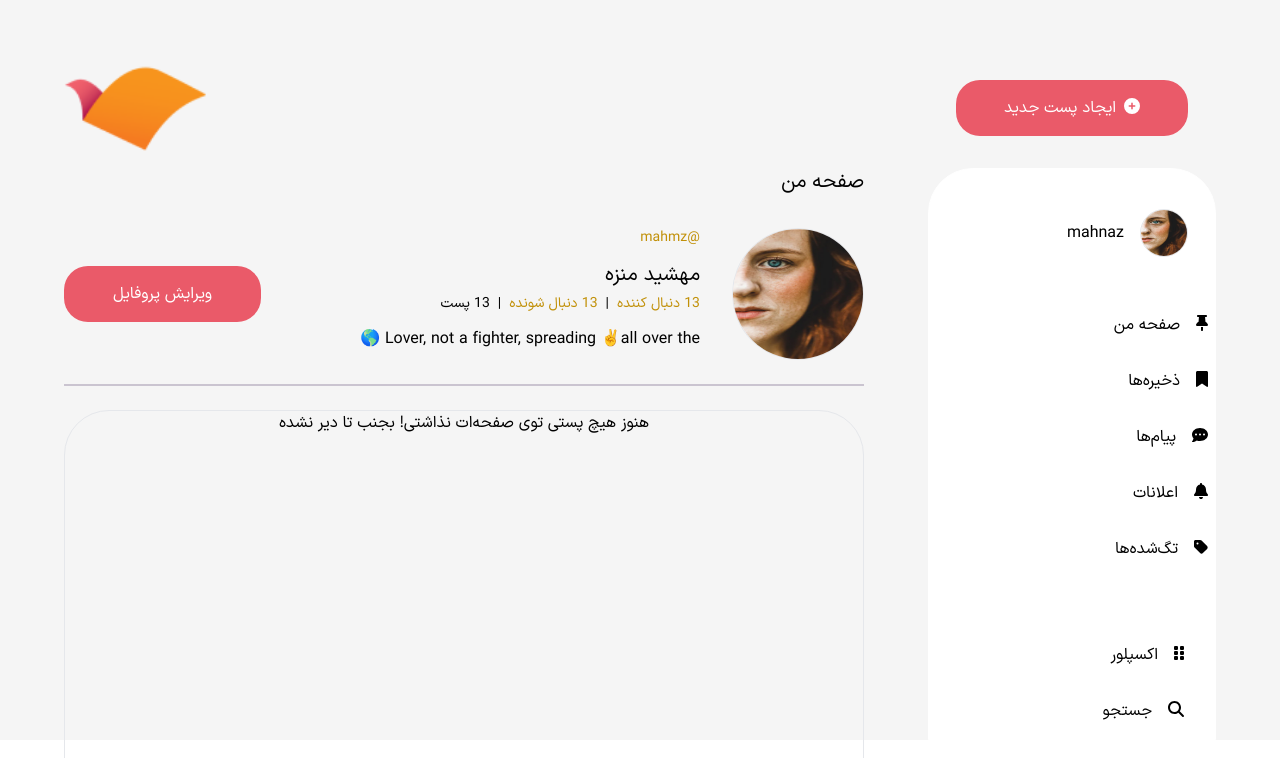
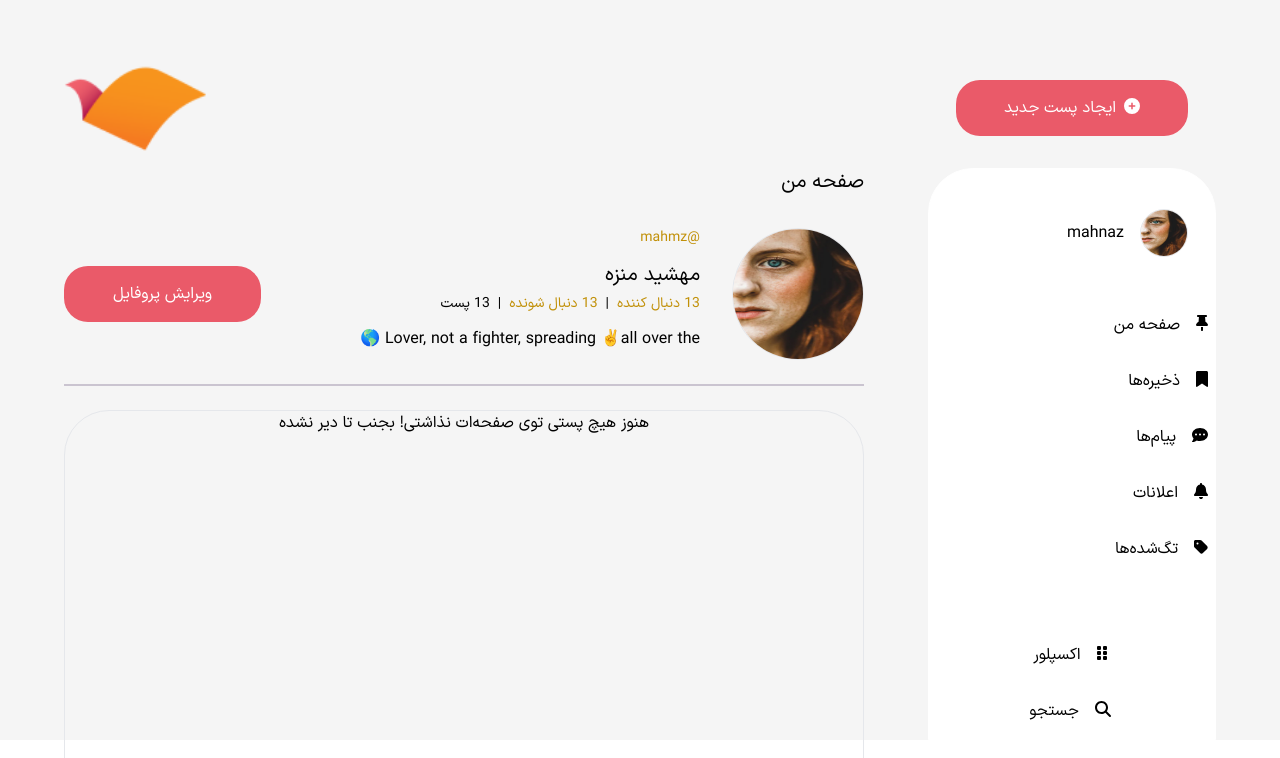
Before and after one commit to Hooman13/RahnemaCollegeProject, a React (Create React App) app: page /profile in a window 1280 px wide. Shown: the top 758 px of the page. Built offline with nearby package versions, Linux system fonts and the light colour scheme.

Commit message:
add hover to icons of sidebar

```diff
--- a/src/pages/Profile.tsx
+++ b/src/pages/Profile.tsx
@@ -38,7 +38,7 @@ export const Profile = () => {
           {/* sideBar */}
           <div className="h-full w-auto col-span-3 bg-white border border-white rounded-t-[45px] justify-items-center	">
             <div>
-              <div className="w-[296px] items-center flex h-20 m-6 py-4 px-8">
+              <div className="w-[296px] items-center flex h-20 m-6 py-4 px-8 ">
                 <img
                   className="border rounded-full w-12 h-12"
                   src="./img/avatar.png"
@@ -46,31 +46,31 @@ export const Profile = () => {
                 />
                 <span className="px-4 py-3">mahnaz</span>
               </div>
-              <div className="w-[296px] items-center py-4 flex h-14 pr-9 px-8 text-center">
+              <div className="w-auto items-center py-4 flex h-14 pr-9 px-8 hover:bg-[#F2F2F7] border-none rounded-2xl text-center">
                 <Link to="/editpage">
                   <FontAwesomeIcon className="ml-4" icon={faThumbTack} />
                   صفحه من
                 </Link>
               </div>
-              <div className="w-[296px] items-center py-4 flex h-14 pr-9 px-8 text-center">
+              <div className="w-auto items-center py-4 flex h-14 pr-9 px-8 hover:bg-[#F2F2F7] border-none rounded-2xl text-center">
                 <Link to="/editpage">
                   <FontAwesomeIcon className="ml-4" icon={faBookmark} />
                   ذخیره‌ها
                 </Link>
               </div>
-              <div className="w-[296px] items-center py-4 flex h-14 pr-9 px-8 text-center">
+              <div className="w-auto items-center py-4 flex h-14 pr-9 px-8 hover:bg-[#F2F2F7] border-none rounded-2xl text-center">
                 <Link to="/editpage">
                   <FontAwesomeIcon className="ml-4" icon={faCommentDots} />
                   پیام‌ها
                 </Link>
               </div>
-              <div className="w-[296px] items-center py-4 flex h-14 pr-9 px-8 text-center">
+              <div className="w-auto items-center py-4 flex h-14 pr-9 px-8 hover:bg-[#F2F2F7] border-none rounded-2xl text-center">
                 <Link to="/editpage">
                   <FontAwesomeIcon className="ml-4" icon={faBell} />
                   اعلانات
                 </Link>
               </div>
-              <div className="w-[296px] items-center py-4 flex h-14 pr-9 px-8 text-center">
+              <div className="w-auto items-center py-4 flex h-14 pr-9 px-8 hover:bg-[#F2F2F7] border-none rounded-2xl text-center">
                 <Link to="/editpage">
                   <FontAwesomeIcon className="ml-4" icon={faTag} />
                   تگ‌شده‌ها
@@ -78,20 +78,20 @@ export const Profile = () => {
               </div>
             </div>
             <div className="border-t-2 m-6"></div>
-            <div className="w-[296px] items-center py-4 flex h-14 pr-9 px-8 text-center">
+            <div className="w-auto items-center py-4 flex h-14 pr-9 px-8 hover:bg-[#F2F2F7] border-none rounded-2xl text-center">
               <Link to="/editpage">
                 <FontAwesomeIcon className="ml-4" icon={faGripVertical} />
                 اکسپلور
               </Link>
             </div>
-            <div className="w-[296px] items-center py-4 flex h-14 pr-9 px-8 text-center">
+            <div className="w-auto items-center py-4 flex h-14 pr-9 px-8 hover:bg-[#F2F2F7] border-none rounded-2xl text-center">
               <Link to="/editpage">
                 <FontAwesomeIcon className="ml-4" icon={faMagnifyingGlass} />
                 جستجو
               </Link>
             </div>
           </div>
-          <div className="mr-16   grid col-span-9">
+          <div className="mr-16 grid col-span-9">
             <MyPage />
           </div>
         </div>
```
